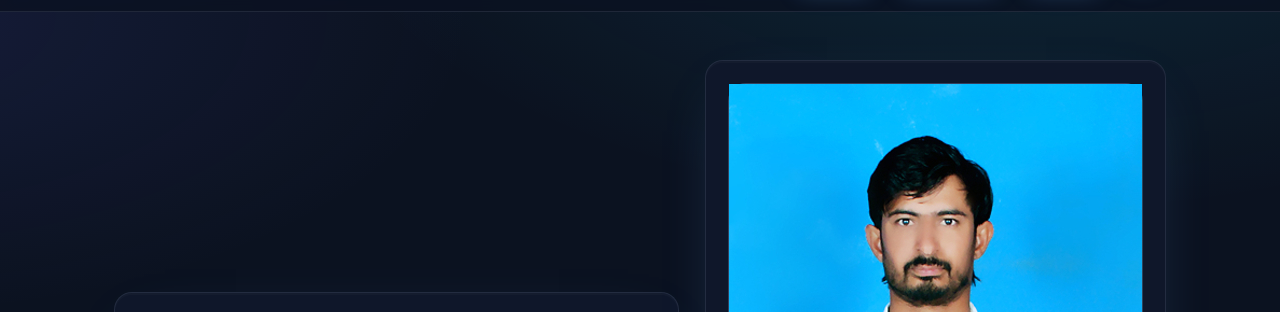
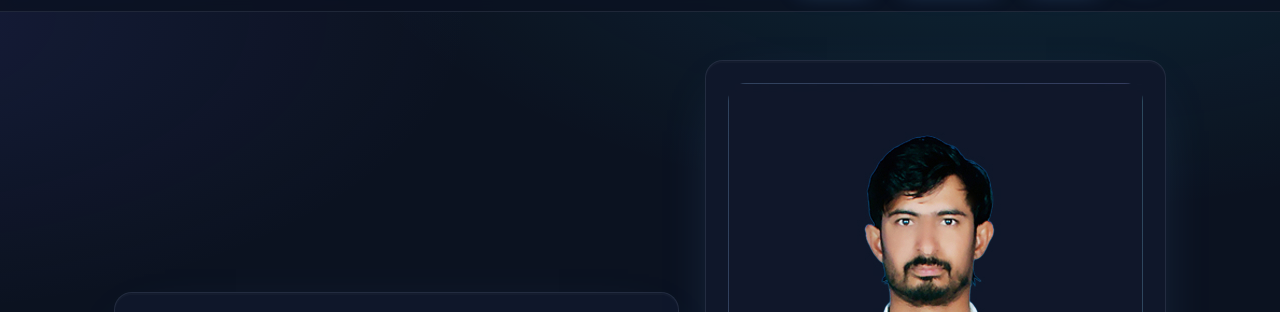
Before and after one commit to Surendra089/Resume, a plain HTML site: page index.html in a window 1280 px wide. Shown: the part 65-377 px from the top of the page. Drawn offline with Linux system fonts and the light colour scheme.

Commit message:
Update index.html

```diff
--- a/index.html
+++ b/index.html
@@ -181,7 +181,7 @@
       </div>
       <div class="card">
         <div class="avatar" aria-label="Profile photo">
-            <img src="avtr.jpeg" alt="Surendra Kumawat" loading="lazy">
+            <img src="111.jpg" alt="Surendra Kumawat" loading="lazy">
           </div>
 
         <div class="section">
```
